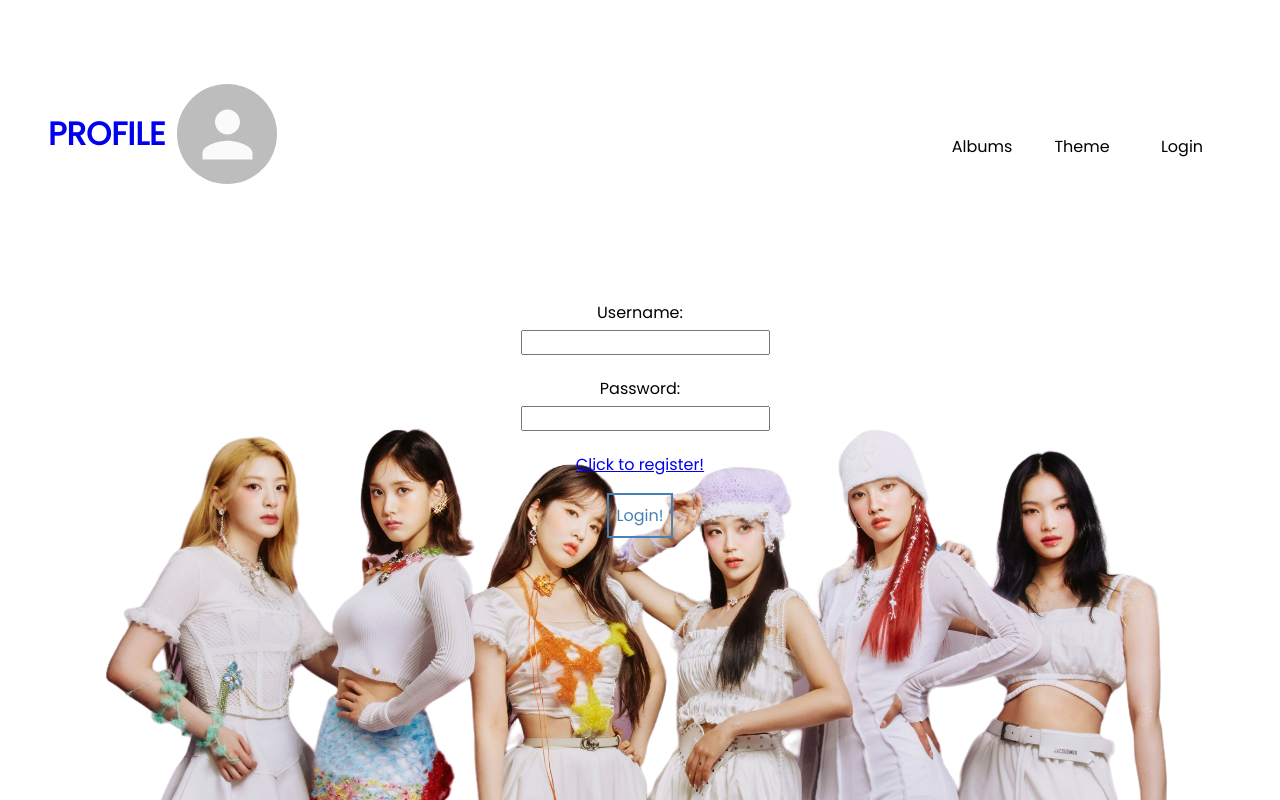
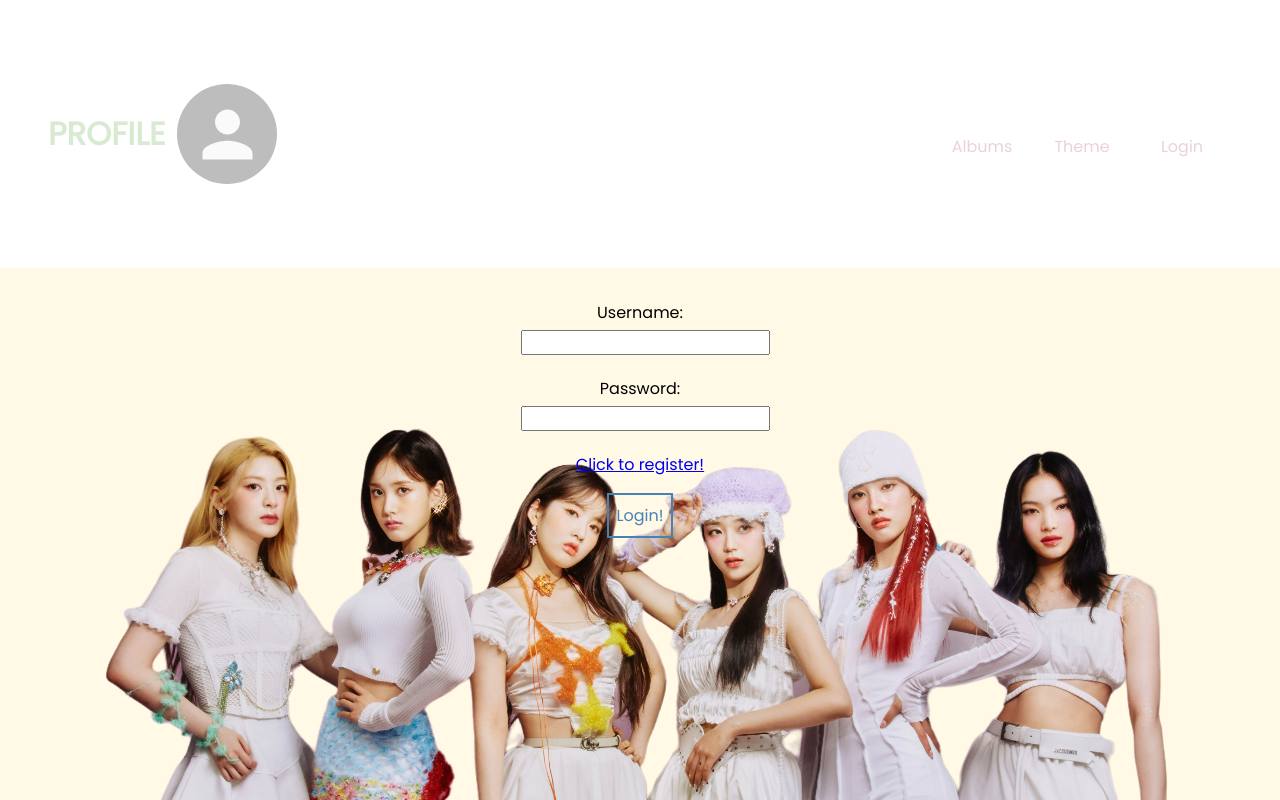
Before and after one commit to kenmyvn/Capstone_KPOP, a React (Create React App) app in the folder frontend/: page /login in a window 1280 px wide. Built offline with nearby package versions, Linux system fonts and the light colour scheme.

Commit message:
work on toggle button

```diff
--- a/frontend/src/App.css
+++ b/frontend/src/App.css
@@ -8,37 +8,31 @@
   box-sizing: inherit;
 }
 
-/* :root {
-  --background-color-stereotype: #fff9e6;
-  --profile-color-stereotype: #d9ead3;
-  --buttons-color-sterotype: #ead1dc;
-  --navbar-color-stereotype: #ffffff;
-  --buttonshover-color-stereotype: #b4a7d6;
-
-  --background-color-asap: #ffffff;
-  --profile-color-asap: #fff269;
-  --buttons-color-asap: #6fa8dc;
-  --navbar-color-asap: #e06666;
-  --buttonshover-color-asap: #8e7cc3;
-} */
+:root {
+  --background-color: #fff9e6;
+  --profile-color: #d9ead3;
+  --buttons-color: #ead1dc;
+  --navbar-color: #ffffff;
+  --buttonshover-color: #b4a7d6;
+}
 
 body[data-theme="stereotype"] {
-  --background-color-stereotype: #fff9e6;
-  --profile-color-stereotype: #d9ead3;
-  --buttons-color-sterotype: #ead1dc;
-  --navbar-color-stereotype: #ffffff;
-  --buttonshover-color-stereotype: #b4a7d6;
+  --background-color: #fff9e6;
+  --profile-color: #d9ead3;
+  --buttons-color: #ead1dc;
+  --navbar-color: #ffffff;
+  --buttonshover-color: #b4a7d6;
 }
 
 body[data-theme="asap"] {
-  --background-color-asap: #ffffff;
-  --profile-color-asap: #fff269;
-  --buttons-color-asap: #6fa8dc;
-  --navbar-color-asap: #e06666;
-  --buttonshover-color-asap: #8e7cc3;
+  --background-color: #ffffff;
+  --profile-color: #fff269;
+  --buttons-color: #6fa8dc;
+  --navbar-color: #e06666;
+  --buttonshover-color: #8e7cc3;
 }
 
-[data-theme="run2u"] {
+body[data-theme="run2u"] {
   --primary-color: #ffffff;
   --secondary-color: #d5a6bd;
   --tertiary-color: #bcbcbc;
@@ -108,24 +102,24 @@ button:hover {
 }
 
 body {
-  background-color: var(--background-color-stereotype);
+  background-color: var(--background-color);
 }
 
 .navBar {
-  background-color: var(--navbar-color-stereotype);
+  background-color: var(--navbar-color);
 }
 
 .navBar b {
-  color: var(--profile-color-stereotype);
+  color: var(--profile-color);
 }
 
 .navBar button {
-  color: var(--buttons-color-sterotype);
-  background-color: var(--buttons-color-sterotype);
+  color: var(--buttons-color);
+  background-color: var(--buttons-color);
 }
 
 .navBar button:hover {
   /* background: white; */
-  color: var(--buttonshover-color-stereotype);
+  color: var(--buttonshover-color);
   cursor: pointer;
 }
--- a/frontend/src/components/DisplayAlbums/DisplayAlbums.jsx
+++ b/frontend/src/components/DisplayAlbums/DisplayAlbums.jsx
@@ -12,7 +12,7 @@ const DisplayAlbums = (props) => {
         className="image-display"
         height="450px"
       />
-      <Link to={`/theme`}>
+      <Link to={`/album`}>
         <img
           src="/ab67616d0000b273af2fda9fb591d43c355c2ac3.png"
           alt="star to a young culture album"
--- a/frontend/src/components/NavBar/NavBar.jsx
+++ b/frontend/src/components/NavBar/NavBar.jsx
@@ -57,9 +57,9 @@ const Navbar = () => {
           <li className="buttons-2">
             <button>Albums</button>
           </li>
-          <li className="buttons-2">
+          <Link to={`/theme`} className="buttons-2">
             <button>Theme</button>
-          </li>
+          </Link>
           <li className="buttons-2">
             {user ? (
               <button onClick={logoutUser}>Logout</button>
```
